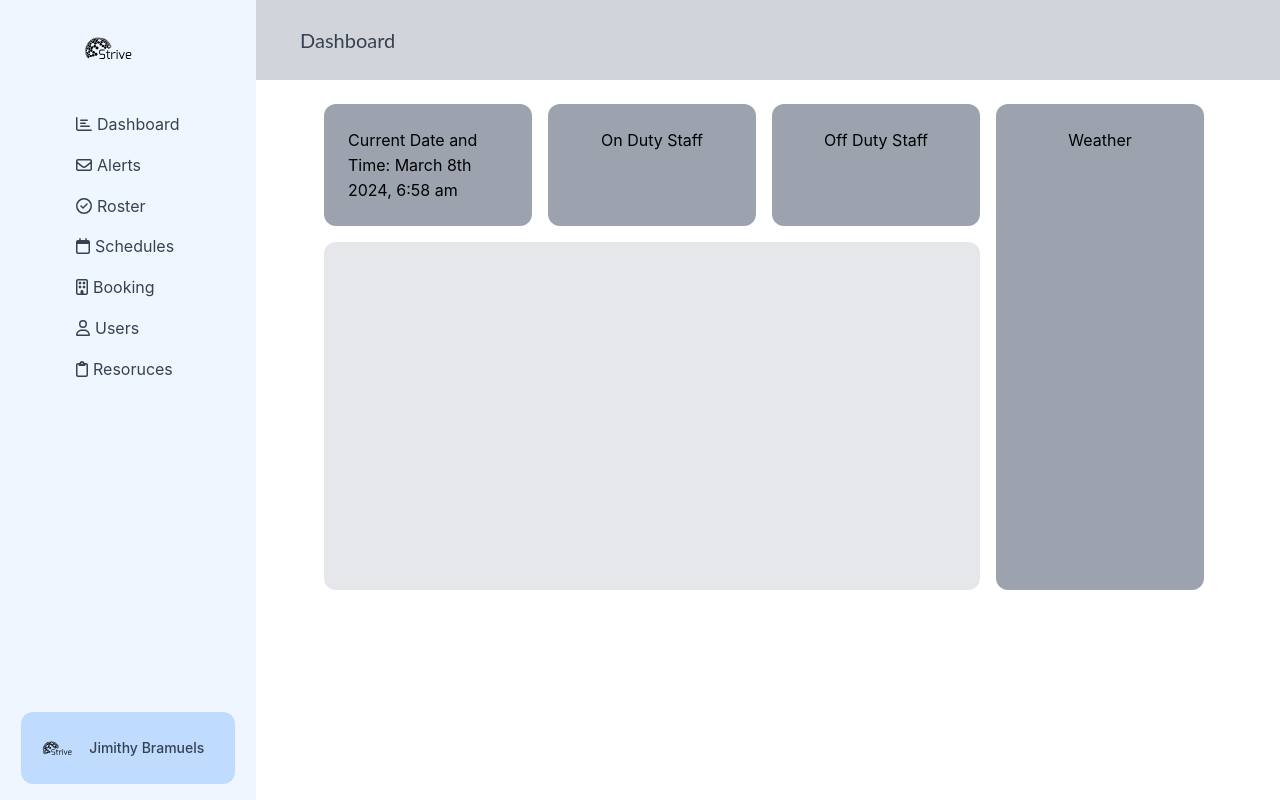
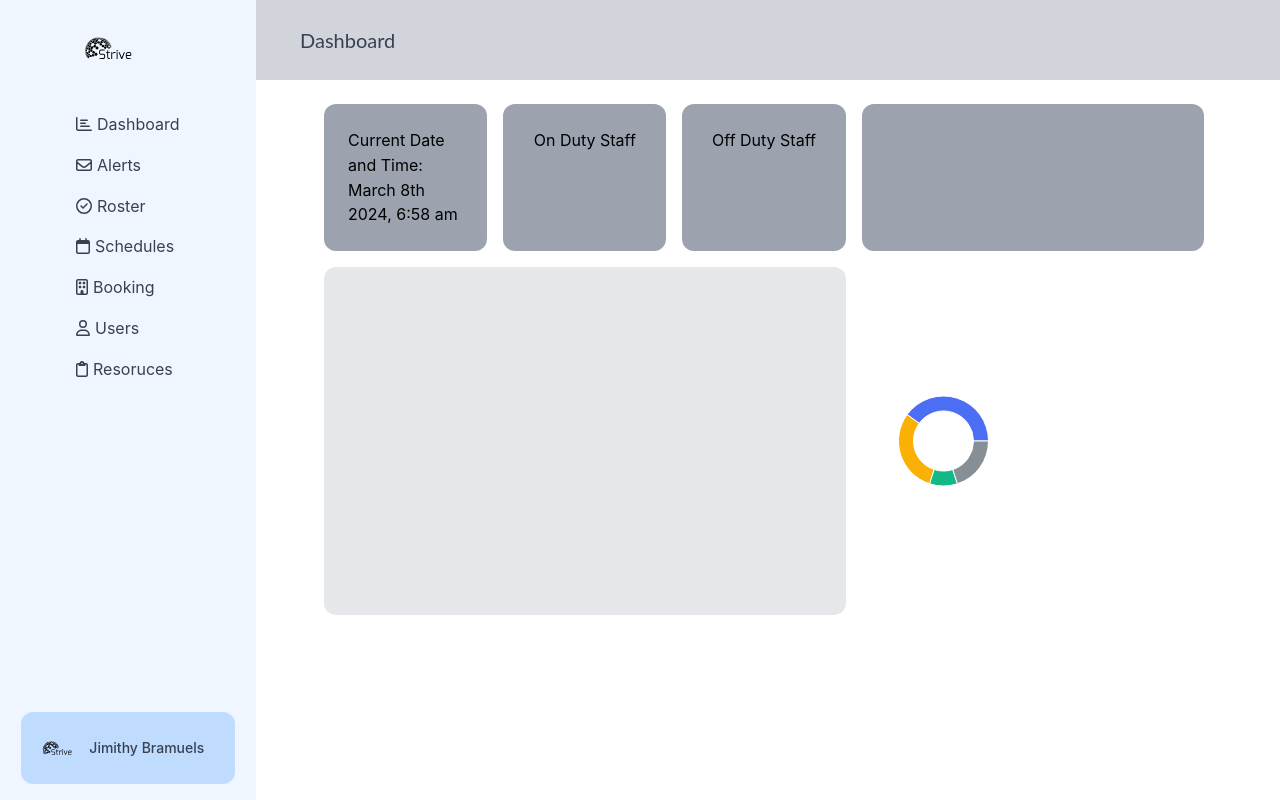
Before and after one commit to strive-management/strive-frontend, a React (Vite) app: page /dashboard in a window 1280 px wide. Built offline with nearby package versions, Linux system fonts and the light colour scheme; no server answers; what webfontloader would draw is missing.

Commit message:
add donut to dashB

```diff
--- a/src/pages/Dashboard.tsx
+++ b/src/pages/Dashboard.tsx
@@ -2,6 +2,7 @@ import { FC } from 'react';
 import WebFont from 'webfontloader';
 import DateAndTime from './DateAndTime';
 import LineChart from '../components/LineChart';
+import DonutCharts from '../components/DonutChart';
 
 WebFont.load({
   google: {
@@ -25,7 +26,7 @@ const Dashboard: FC = () => {
             </h1>
           </div>
         </nav>
-        <div className="grid grid-cols-4 gap-4 m-6 pl-[300px] pr-[100px] fixed top-20 w-full">
+        <div className="grid grid-cols-5 gap-4 m-6 pl-[300px] pr-[100px] fixed top-20 w-full">
           <div className="bg-gray-400 p-6 place-items-center rounded-xl">
             <h1 className="">
               <DateAndTime />
@@ -37,12 +38,13 @@ const Dashboard: FC = () => {
           <div className="bg-gray-400 p-6 place-items-center rounded-xl">
             <h1 className="">Off Duty Staff</h1>
           </div>
-          <div className="bg-gray-400 p-6 place-items-center rounded-xl row-span-2">
-            <h1 className="">Weather</h1>
+          <div className="bg-gray-400 p-6 place-items-center rounded-xl row-span-1 col-span-2">
+            <DonutCharts />
           </div>
           <div className="bg-gray-200 p-6 place-items-center rounded-xl col-span-3">
             <LineChart />
           </div>
+          <DonutCharts />
         </div>
       </div>
     </>
```
